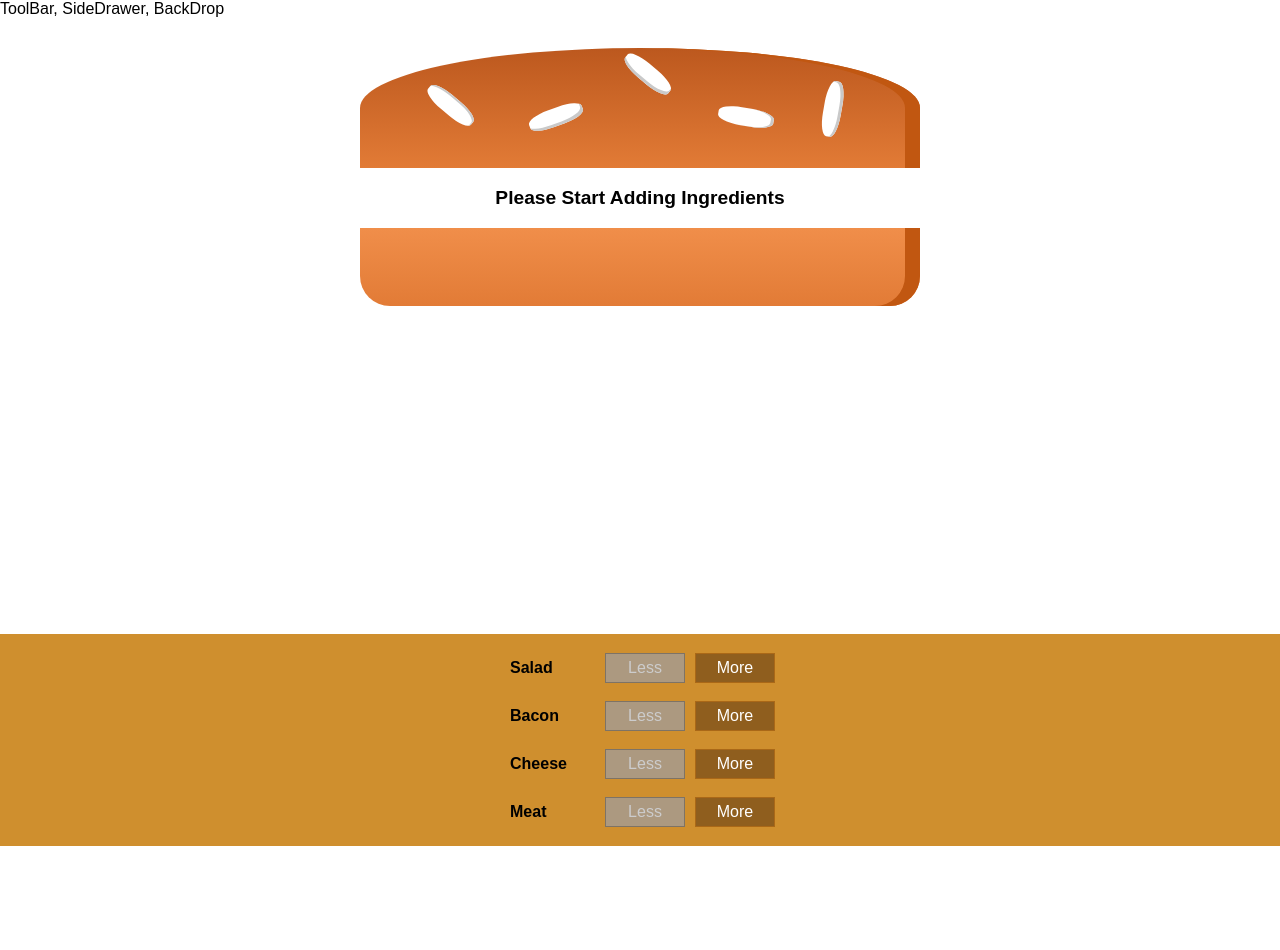
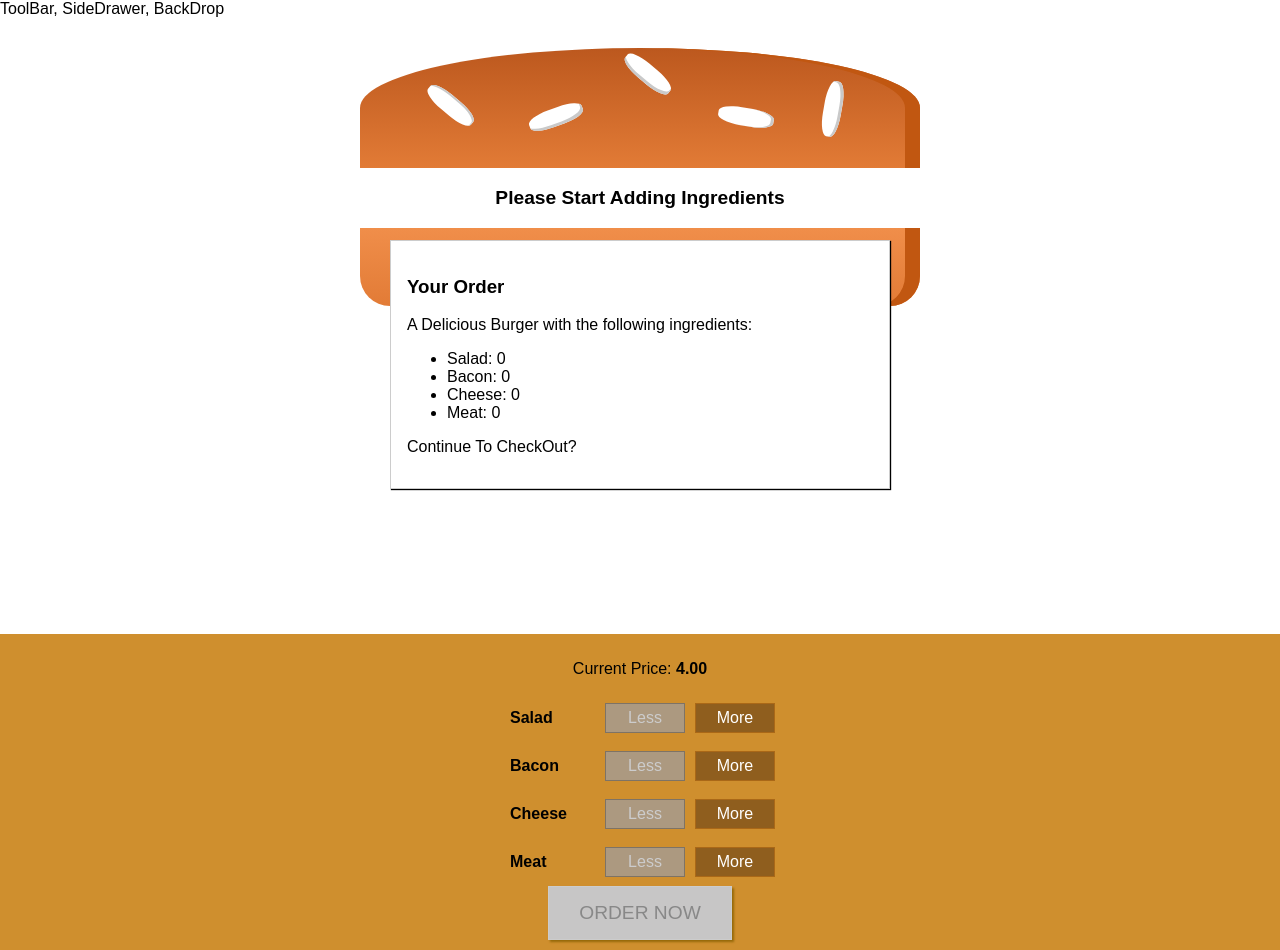
Before and after one commit to bdog72/Burger-Builder, a React app: page / in a window 1280 px wide. Before the commit the page ends 846 px from the top, so only its background shows below. Built offline with nearby package versions, Linux system fonts and the light colour scheme.

Commit message:
finished lecture 120

```diff
--- a/src/components/Burger/BuildControls/BuildControls.css
+++ b/src/components/Burger/BuildControls/BuildControls.css
@@ -8,3 +8,44 @@
   margin: auto;
   padding: 10px 0;
 }
+
+.OrderButton {
+  background-color: #DAD735;
+  outline: none;
+  cursor: pointer;
+  border: 1px solid #966909;
+  color: #966909;
+  font-family: inherit;
+  font-size: 1.2em;
+  padding: 15px 30px;
+  box-shadow: 2px 2px 2px #966909;
+}
+
+.OrderButton:hover, .OrderButton:active {
+  background-color: #A0DB41;
+  border: 1px solid #966909;
+  color: #966909;
+}
+
+.OrderButton:disabled {
+  background-color: #C7C6C6;
+  cursor: not-allowed;
+  border: 1px solid #ccc;
+  color: #888888;
+}
+
+.OrderButton:not(:disabled) {
+  animation: enable 0.3s linear;
+}
+
+@keyframes enable {
+  0% {
+      transform: scale(1);
+  }
+  60% {
+      transform: scale(1.1);
+  }
+  100% {
+      transform: scale(1);
+  }
+}
--- a/src/components/Burger/BuildControls/BuildControls.js
+++ b/src/components/Burger/BuildControls/BuildControls.js
@@ -12,6 +12,7 @@
 
 const buildControls = (props) => (
   <div className={classes.BuildControls}>
+  <p>Current Price: <strong>{props.price.toFixed(2)}</strong></p>
     {controls.map(ctrl => (
       <BuildControl
         key={ctrl.label}
@@ -20,6 +21,9 @@
         removed={() => props.ingredientRemoved(ctrl.type)}
         disabled={props.disabled[ctrl.type]}  />
     ))}
+    <button
+      className={classes.OrderButton}
+      disabled={!props.purchaseable}>ORDER NOW</button>
   </div>
 )
 
--- /dev/null
+++ b/src/components/Burger/OrderSummary/OrderSummary.js
@@ -0,0 +1,24 @@
+import React from 'react'
+
+import Aux from '../../../hoc/Aux'
+
+const orderSummary = (props) => {
+  const ingredientSummary = Object.keys(props.ingredients)
+    .map(igKey => {
+      return  <li key={igKey}>
+                <span style={{textTransform: 'capitalize'}}>{igKey}</span>: {props.ingredients[igKey]}
+              </li>
+    })
+  return (
+      <Aux>
+          <h3>Your Order</h3>
+          <p>A Delicious Burger with the following ingredients:</p>
+          <ul>
+            {ingredientSummary}
+          </ul>
+          <p>Continue To CheckOut?</p>
+      </Aux>
+  )
+}
+
+export default orderSummary
--- /dev/null
+++ b/src/components/UI/Modal/Modal.css
@@ -0,0 +1,20 @@
+.Modal {
+  position: fixed;
+  z-index: 500;
+  background-color: white;
+  width: 70%;
+  border: 1px solid #ccc;
+  box-shadow: 1px 1px 1px black;
+  padding: 16px;
+  left: 15%;
+  top: 30%;
+  box-sizing: border-box;
+  transition: all 0.3s ease-out;
+}
+
+@media (min-width: 600px) {
+  .Modal {
+      width: 500px;
+      left: calc(50% - 250px);
+  }
+}
--- /dev/null
+++ b/src/components/UI/Modal/Modal.js
@@ -0,0 +1,11 @@
+import React from 'react'
+
+import classes from './Modal.css'
+
+const modal = (props) => (
+  <div className={classes.Modal}>
+    {props.children}
+  </div>
+)
+
+export default modal
--- a/src/containers/BurgerBuilder/BurgerBuilder.js
+++ b/src/containers/BurgerBuilder/BurgerBuilder.js
@@ -3,6 +3,8 @@
 import Aux from '../../hoc/Aux'
 import Burger from '../../components/Burger/Burger'
 import BuildControls from '../../components/Burger/BuildControls/BuildControls'
+import Modal from '../../components/UI/Modal/Modal'
+import OrderSummary from '../../components/Burger/OrderSummary/OrderSummary'
 
 const INGREDIENT_PRICES = {
   salad: 0.5,
@@ -19,7 +21,20 @@
       cheese: 0,
       meat: 0
     },
-    totalPrice: 4
+    totalPrice: 4,
+    purchaseable: false
+  }
+
+  updatePurchaseState (ingredients) {
+
+    const sum = Object.keys(ingredients)
+    .map(igKey => {
+      return ingredients[igKey]
+    })
+    .reduce((sum, el) => {
+      return sum + el
+    }, 0)
+    this.setState({purchaseable: sum > 0})
   }
 
   addIngredientHandler = (type) => {
@@ -33,6 +48,7 @@
     const oldPrice = this.state.totalPrice
     const newPrice = oldPrice + priceAddition
     this.setState({ totalPrice: newPrice, ingredients: updatedIngredients })
+    this.updatePurchaseState(updatedIngredients)
   }
 
   removeIngredientHandler = (type) => {
@@ -49,6 +65,7 @@
     const oldPrice = this.state.totalPrice
     const newPrice = oldPrice + priceDeduction
     this.setState({ totalPrice: newPrice, ingredients: updatedIngredients })
+    this.updatePurchaseState()
   }
 
   render () {
@@ -60,11 +77,16 @@
     }
     return (
       <Aux>
+        <Modal>
+          <OrderSummary ingredients={this.state.ingredients} />
+        </Modal>
         <Burger ingredients={this.state.ingredients} />
         <BuildControls
           ingredientAdded={this.addIngredientHandler}
           ingredientRemoved={this.removeIngredientHandler}
-          disabled={disabledInfo}  />
+          disabled={disabledInfo}
+          purchaseable={this.state.purchaseable}
+          price={this.state.totalPrice} />
       </Aux>
     )
   }
```
Also changed, not shown: src/components/UI/Backdrop/Backdrop.js (added).
